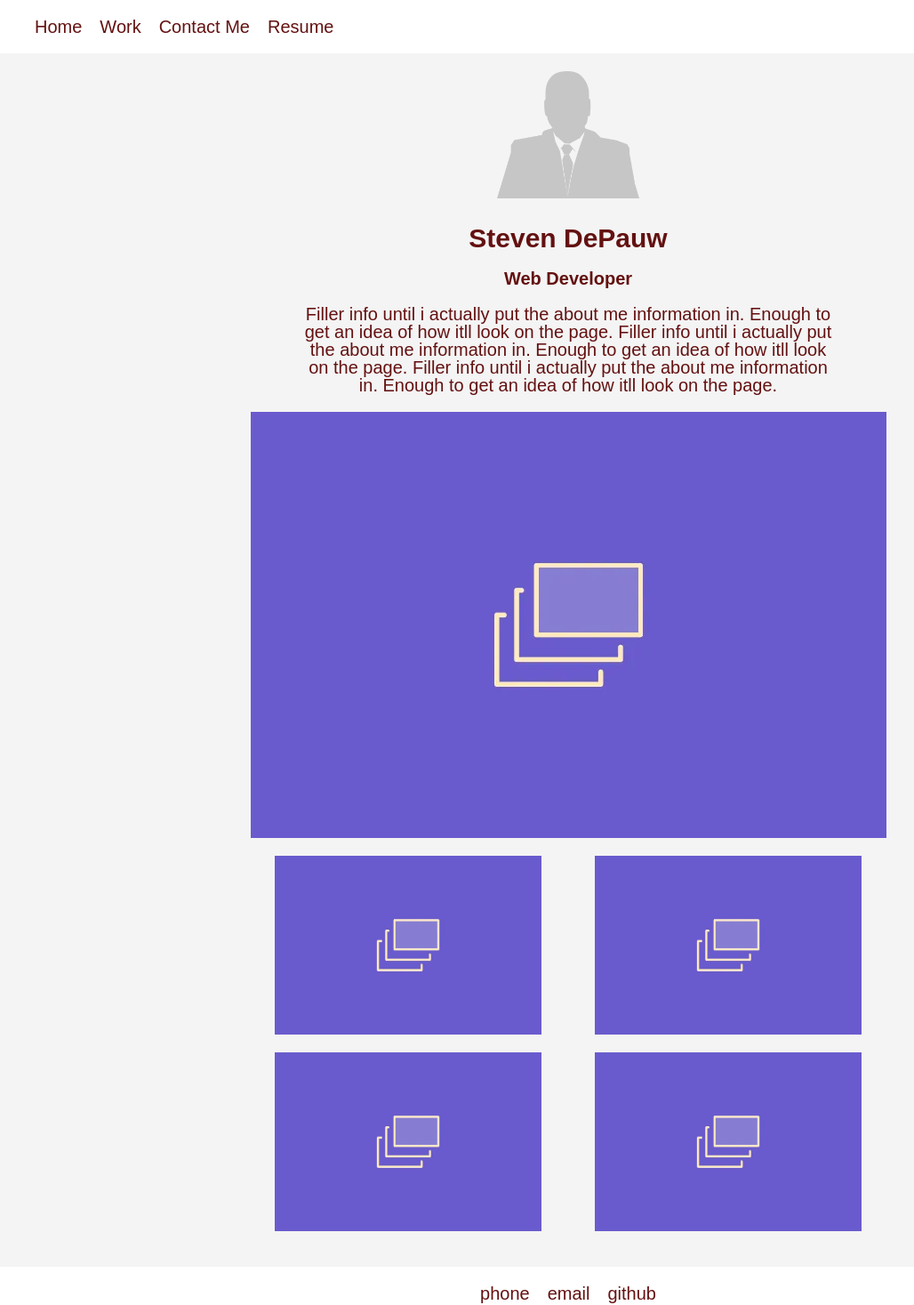
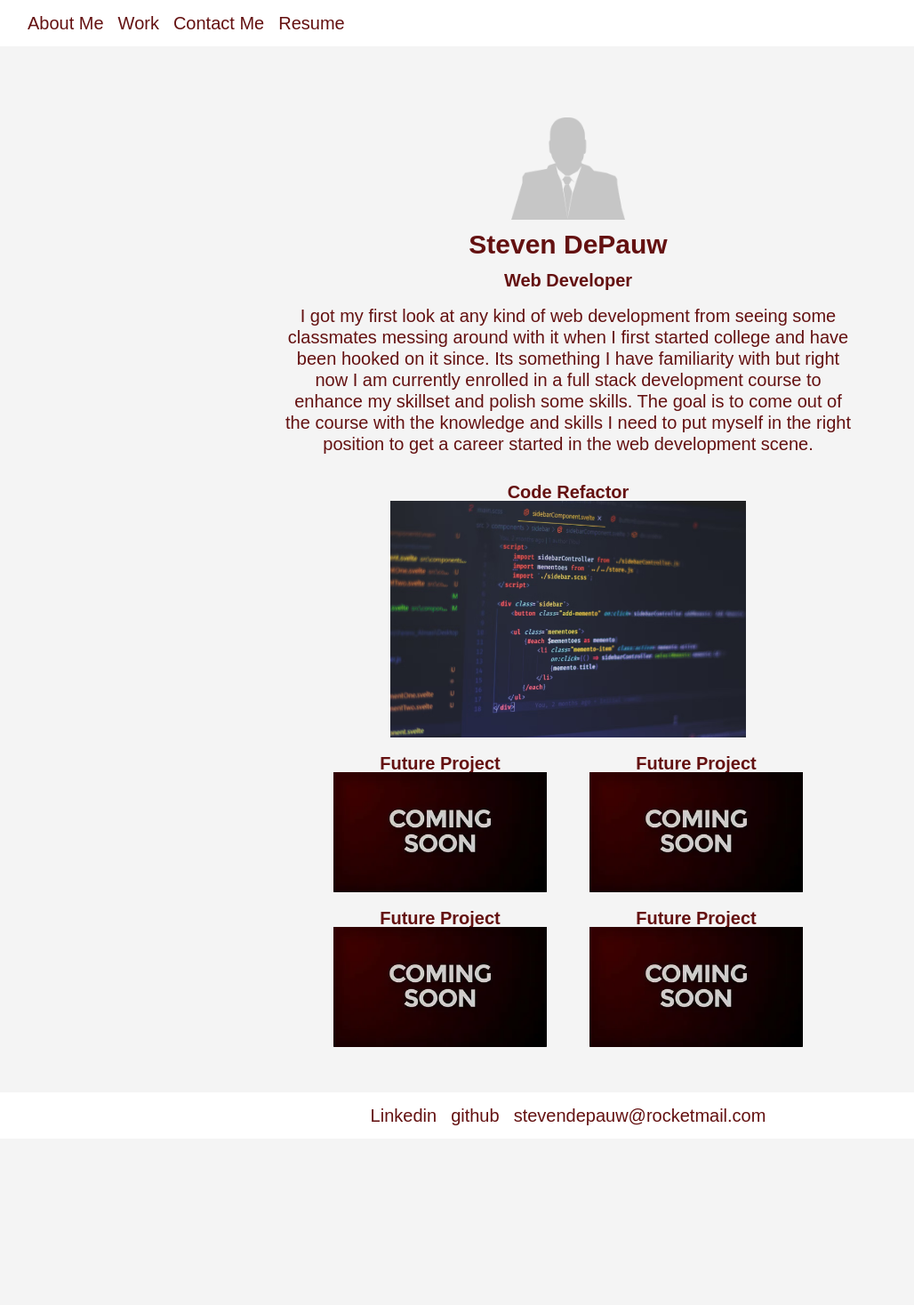
Before and after one commit to stevendepauw/my-portfolio, a plain HTML site: page index.html in a window 1280 px wide. Shown: the whole page at 89% size, without its empty margins (1-1029 px from the left). After the commit the page ends 1280 px from the top, so only its background shows below. Drawn offline with Linux system fonts and the light colour scheme.

Commit message:
Updated linkeds and put in the permanent placeholder images for the projects/work section.

```diff
--- a/assets/css/styles.css
+++ b/assets/css/styles.css
@@ -4,6 +4,12 @@ body {
     font-size: 1.25rem;
     display: grid;
     grid-template-rows: auto;
+    /* background: url(../images/main-background.avif);
+    background-size: 100% 100%; */
+}
+
+nav {
+    margin-bottom: 4rem;
 }
 
 /* Nav Bar */
@@ -11,8 +17,8 @@ body {
 .nav-bar {
     background-color: white;
     color: #641111;
-    padding: 1em 2em;
-    gap: 1em;
+    padding: 1rem 2rem;
+    gap: 1rem;
     display: flex;
     justify-content: flex-start;
 }
@@ -32,17 +38,20 @@ body {
 .about-me-container {
     display: flex;
     flex-direction: column;
-    max-width: 30em;
+    max-width: 40rem;
     align-items: center;
     text-align: center;
+    flex: 1 1 initial;
+    margin: auto;
+    line-height: 1.5rem;
 }
 
 .about-me img {
-    max-width: 8em;
+    max-width: 8rem;
 }
 
 .about-me-item {
-    padding: 1em 0 0 0;
+    padding: 1rem 0 0 0;
 }
 
 /* Main */
@@ -52,13 +61,20 @@ body {
     flex-direction: column;
     max-width: 100%;
     align-items: center;
+    padding: 1rem
 }
 
 .display-project {
     display: flex;
-    max-width: 60em;
-    padding: 1em;
+    flex-direction: column;
+    max-width: 60rem;
+    padding: 1rem;
     flex: 1 1;
+    text-align: center;
+}
+
+.display-project img{
+    width: 25rem;
 }
 
 .other-projects {
@@ -66,21 +82,22 @@ body {
     flex-wrap: wrap;
     flex-direction: row;
     justify-content: space-around;
-    max-width: 35em;
-    gap: 1em;
+    max-width: 35rem;
+    gap: 1rem;
     align-items: center;
     border: 0px;
+    text-align: center;
 }
 
 .other-projects img {
-    max-width: 15em;
+    max-width: 15rem;
 }
 
 /* Footer */
 .contact-info {
     align-self: end;
     margin-bottom: 0;
-    margin-top: 2em;
+    margin-top: 2rem;
 }
 
 .contact-info-container {
@@ -92,6 +109,11 @@ body {
     justify-content: center;
     background-color: white;
     color: #641111;
-    padding: 1em 2em;
-    gap: 1em;
+    padding: 1rem 2rem;
+    gap: 1rem;
 }
+
+.contact-info-items a {
+    text-decoration: none;
+    color: #641111;
+}
--- a/index.html
+++ b/index.html
@@ -13,9 +13,9 @@
     <header>
         <nav>
             <ul class="nav-bar">
-                <li><a href="">Home</a></li>
-                <li><a href="">Work</a></li>
-                <li><a href="">Contact Me</a></li>
+                <li><a href="#about-me-description">About Me</a></li>
+                <li><a href="#work">Work</a></li>
+                <li><a href="#contact-me">Contact Me</a></li>
                 <li><a href="">Resume</a></li>
             </ul>
         </nav>
@@ -25,39 +25,56 @@
                 <img class="about-me-item" src="./assets/images/placeholder-selfie.webp" alt="picture of me"/>
                 <h1 class="about-me-item">Steven DePauw</h1>
                 <h2 class="about-me-item">Web Developer</h2>
-                <p class="about-me-item">
-                    Filler info until i actually put the about me information in. Enough to get an idea of how itll look on the page. Filler info until i actually put the about me information in. Enough to get an idea of how itll look on the page. Filler info until i actually put the about me information in. Enough to get an idea of how itll look on the page.
+                <p id="about-me-description" class="about-me-item">
+                    I got my first look at any kind of web development from seeing some classmates messing around with it when I first started college and have been hooked on it since. Its something I have familiarity with but right now I am currently enrolled in a full stack development course to enhance my skillset and polish some skills. The goal is to come out of the course with the knowledge and skills I need to put myself in the right position to get a career started in the web development scene.
                 </p>
-        </div>
+            </div>
         </section>
     </header>
 
     <main>
         <!--Big showpiece image of most impressive work made larger to stand out. Put in its own area so it was easier to style without having to add a whole lot to poition it if grouped with the other images. -->
 
-        <section class="project-info-container">
+        <section id="work" class="project-info-container">
             <div class="display-project">
-                <img id="showpiece"src="./assets/images/placeholder-project.webp" alt="Description of project" />
+                <h3>Code Refactor</h3>
+                <a href="https://github.com/stevendepauw/Drying-Up-Code"> <img id="showpiece" src="./assets/images/showcase-project.avif" alt="Description of project" /></a>
             </div>
         <!--Other projects grouped together after the main display project -->
             <div class="other-projects">
-                <img class="project-info-item" id="" src="./assets/images/placeholder-project.webp" alt="Description of project" />
-                <img id="" src="./assets/images/placeholder-project.webp" alt="Description of project" />
-                <img id="" src="./assets/images/placeholder-project.webp" alt="Description of project" />
-                <img id="" src="./assets/images/placeholder-project.webp" alt="Description of project" />
+                <div>
+                    <h3>Future Project</h3>
+                    <img class="project-info-item" id="" src="./assets/images/placeholder-coming-soon.webp" alt="Description of project" />
+                </div>
+
+                <div>
+                    <h3>Future Project</h3>
+                    <img id="" src="./assets/images/placeholder-coming-soon.webp" alt="Description of project" />
+                </div>
+
+                <div>
+                    <h3>Future Project</h3>
+                    <img id="" src="./assets/images/placeholder-coming-soon.webp" alt="Description of project" />
+                </div>
+
+                <div>
+                    <h3>Future Project</h3>
+                    <img id="" src="./assets/images/placeholder-coming-soon.webp" alt="Description of project" />
+                </div>
             </div>
         </section>
     </main>
 
-    <footer class="contact-info">
+    <footer id="contact-me" class="contact-info">
         <div class="contact-info-container">
             <ul class="contact-info-items">
-                <li>phone</li>
-                <li>email</li>
-                <li>github</li>
+                <li>Linkedin</li>
+                <li><a href="https://github.com/stevendepauw" > github </a></li>
+                <li>stevendepauw@rocketmail.com</li>
             </ul>
         </div>
     </footer>
 </body>
 
+
 </html>
```
Also changed, not shown: assets/images/main-background.avif (added), assets/images/placeholder-coming-soon.webp (added), assets/images/showcase-project.avif (added).
